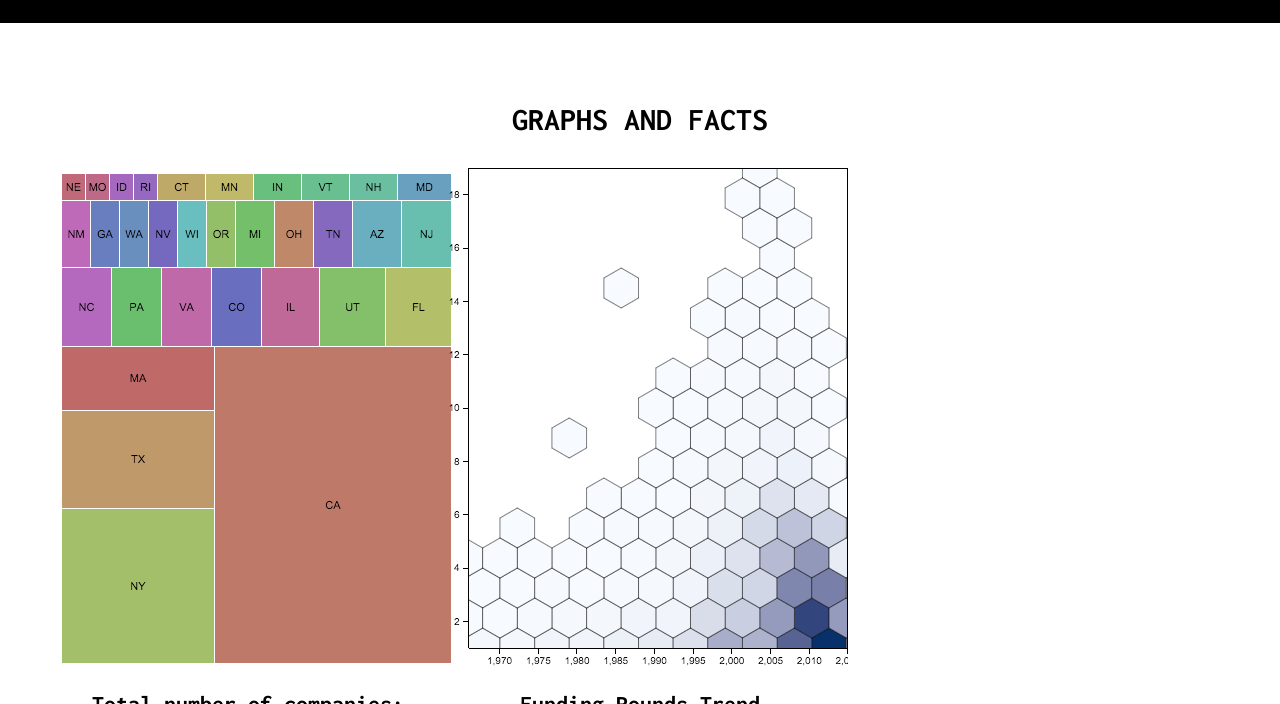
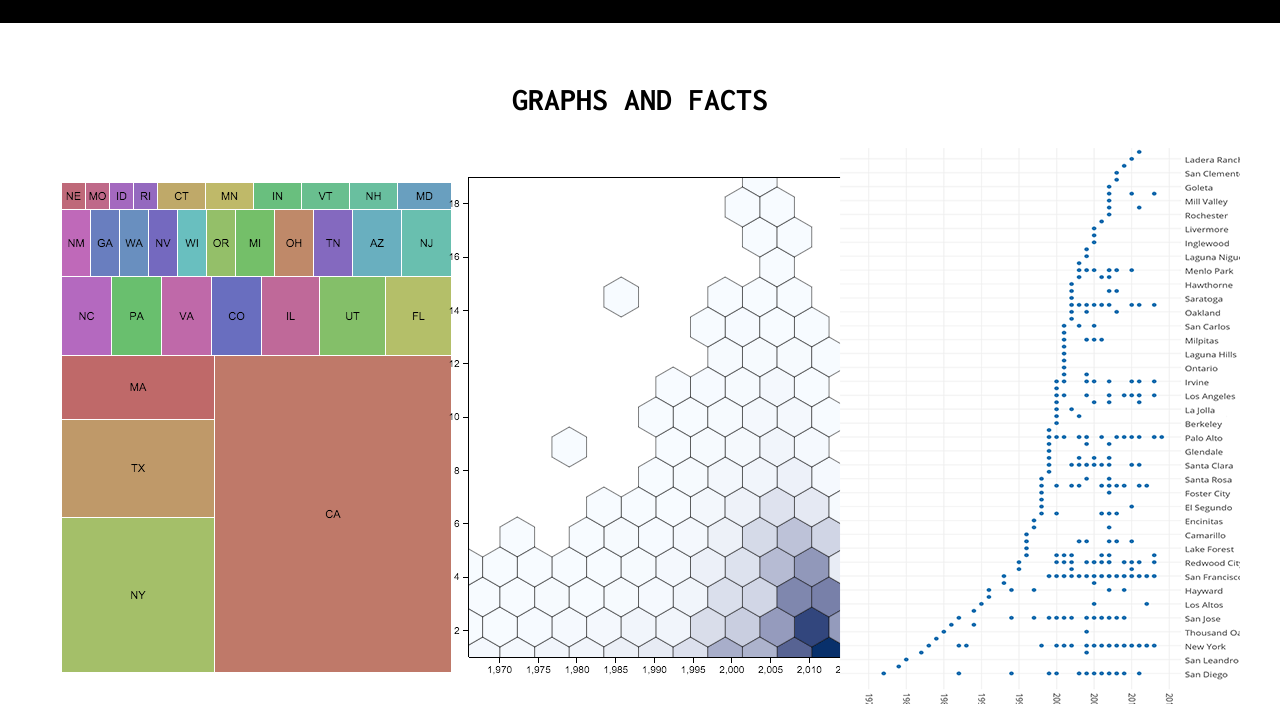
Before and after one commit to joseplata/startup_map, a PHP site: page / in a window 1280 px wide. Shown: the part 1731-2435 px from the top of the page. Run offline with PHP 8.4, Linux system fonts and the light colour scheme; some libraries are stand-ins or nearby versions.

Commit message:
Plot and other graphs

```diff
--- a/css/style.css
+++ b/css/style.css
@@ -121,7 +121,7 @@ nav h1 {
 }
 
 #visual h1 {
-	padding-top: 80px;
+	padding-top: 60px;
 }
 
 .column {
--- a/index.html
+++ b/index.html
@@ -55,7 +55,8 @@
 				<h3><em>Peak around 2000's</em></h3>
 			</div>
 			<div class="column">
-				<p>hey</p>
+				<img src="images/scatterplot.png" alt="numbers">
+				<h2>Founded date &amp; City</h2>
 			</div>
 		</div><!-- END OF GRAPHS -->
 
```
Also changed, not shown: images/scatterplot.png (added).
